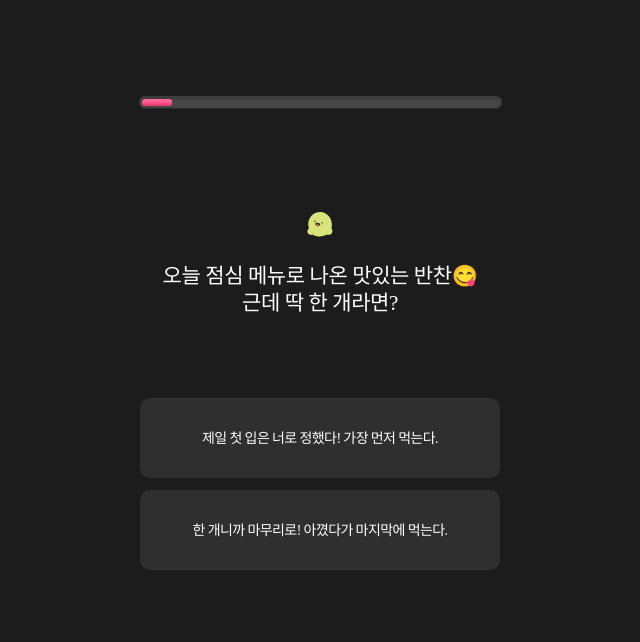
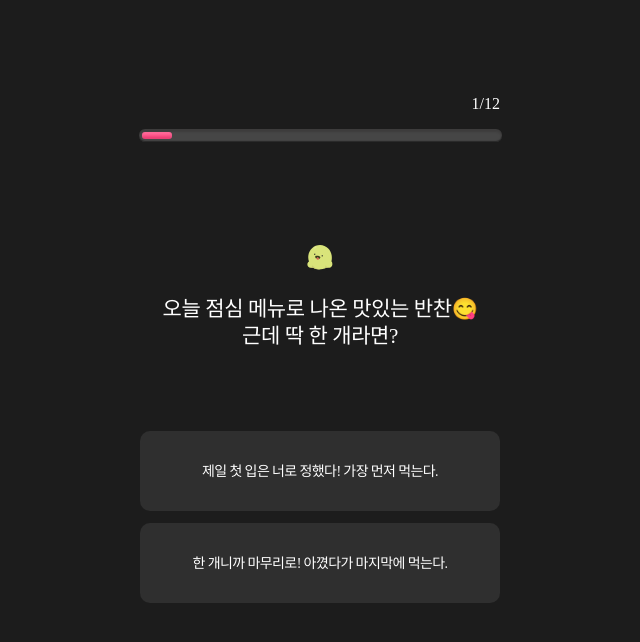
Before and after one commit to TeamCatchMe/CatchMe-If-You-Promotion, a React (Create React App) app: page /test/1 in a window 1280 px wide. Shown: the top 642 px of the page, without its empty margins (320-960 px from the left). Built offline with nearby package versions, Linux system fonts and the light colour scheme; the HTML template or start-up script is replaced by a standard one; a web font is replaced by a local one.

Commit message:
feat: 진행 상황 추가

```diff
--- a/src/pages/CatchuTest/Start/index.tsx
+++ b/src/pages/CatchuTest/Start/index.tsx
@@ -48,6 +48,9 @@ function CatchuTestStart() {
           alignItems: 'center',
         }}
       >
+        <div style={{ alignSelf: 'flex-end', marginBottom: 17 }}>
+          <span>{questionID}</span>/12
+        </div>
         {questionID && <ProgressBar total={12} current={+questionID} />}
         <div style={{ height: 96 }}></div>
         {question && (
```
